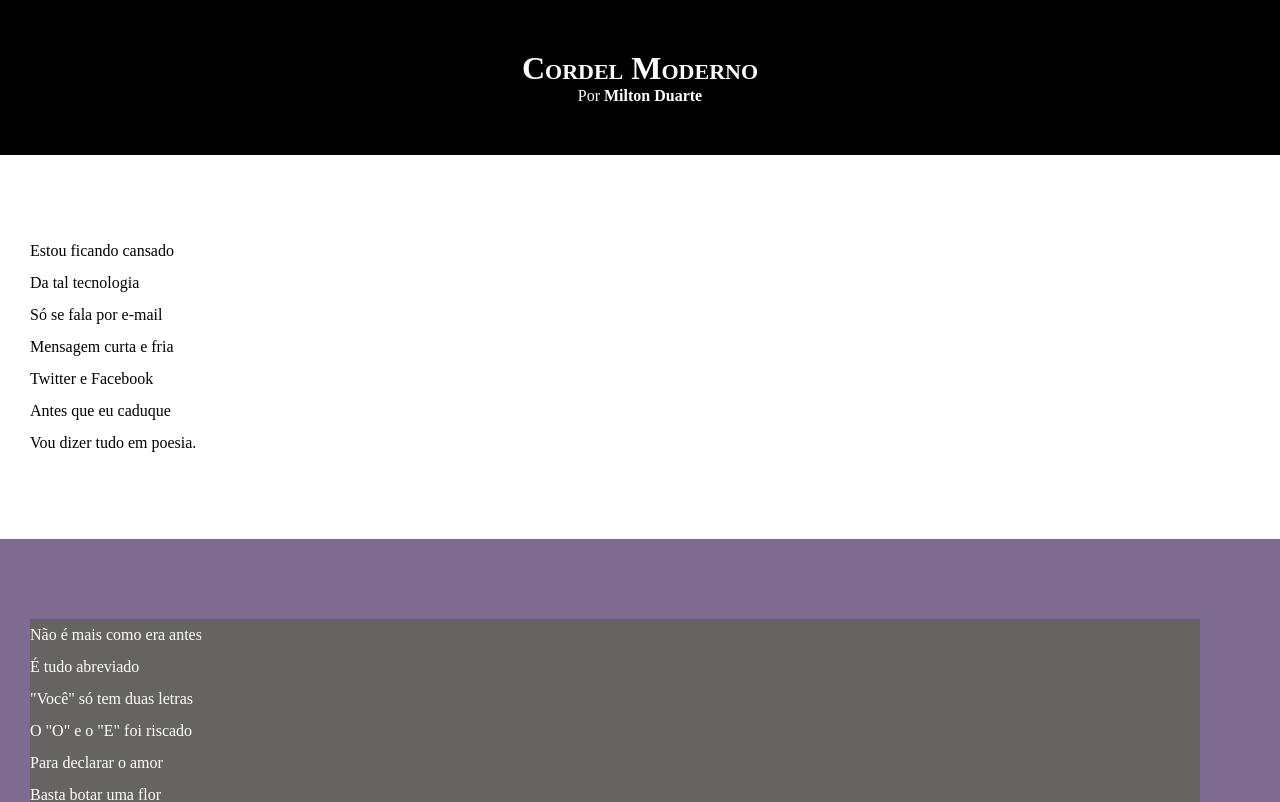
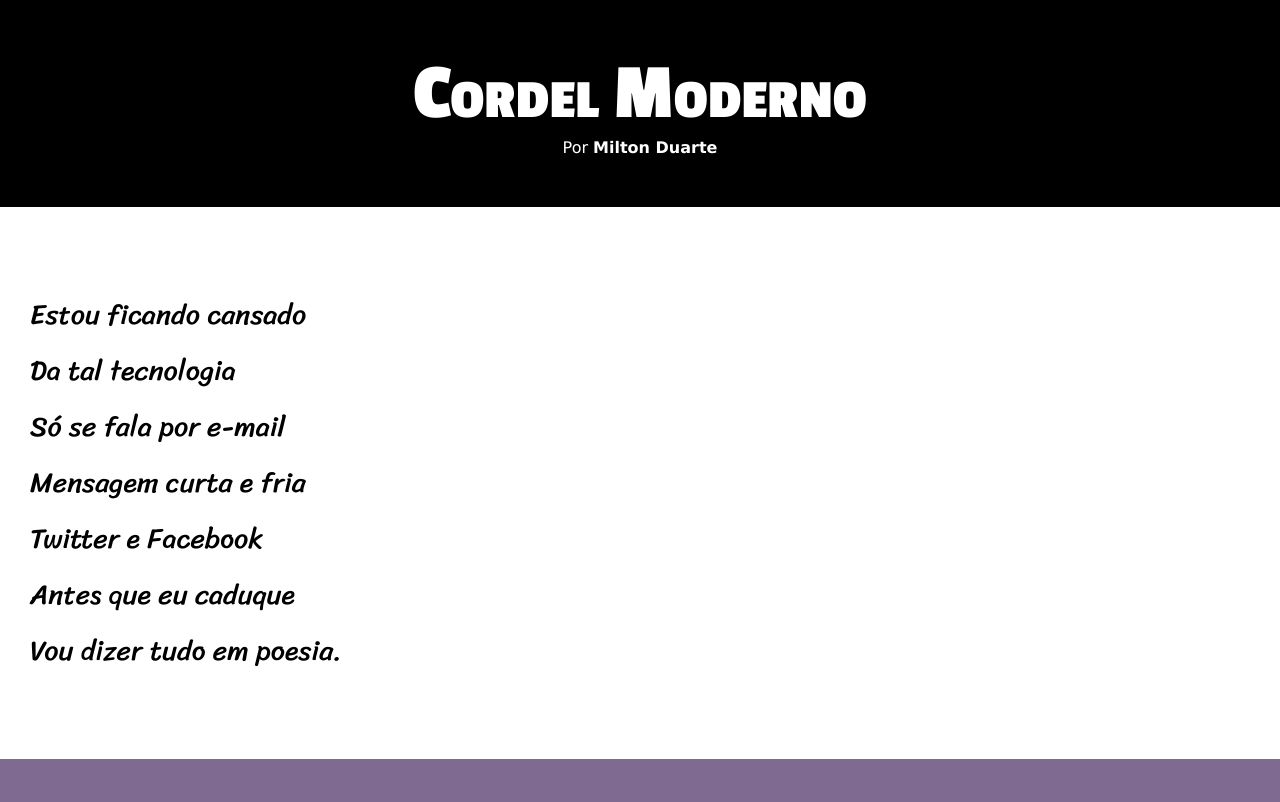
Before and after one commit to LUANNICOLUZZI/HTML-CSS, a plain HTML site: page Desafio0d12/index.html in a window 1280 px wide. Shown: the top 802 px of the page. Drawn offline with Linux system fonts and the light colour scheme.

Commit message:
Update de estilos

```diff
--- a/Desafio0d12/estilo/style.css
+++ b/Desafio0d12/estilo/style.css
@@ -1,13 +1,29 @@
 @charset "UTF-8";
+
+
+@import url('https://fonts.googleapis.com/css2?family=Bebas+Neue&family=Passion+One:wght@400;700;900&display=swap');
+
+
+@import url('https://fonts.googleapis.com/css2?family=Bebas+Neue&family=Passion+One:wght@400;700;900&family=Sriracha&display=swap');
+
+
+:root{
+
+    --fonte1: Verdana, Geneva, Tahoma, sans-serif;
+    --fonte2: 'Passion one', cursive;
+    --fonte3: 'Sriracha', cursive;
+}
 
 *{
     margin: 0px;
     padding: 0px;
+    font-size: 1em;;
 }
 
 html, body{
     min-height: 100%vh;
     background-color: darkgray;
+    font-family: var(--fonte1);
 }
 
 header{
@@ -20,6 +36,8 @@ header > h1{
     padding-top: 50px;
     text-transform: ;
     font-variant: small-caps;
+    font-family: var(--fonte2);
+    font-size: 10vh;
 }
 header >p{
     padding-bottom: 50px;
@@ -40,6 +58,8 @@ section{
     padding-bottom: 10vh;
     line-height: 2em;
     padding-left: 30px;
+    font-family: var(--fonte3);
+    font-size: 3.5vh;
 
 }
 
@@ -55,6 +75,8 @@ section.imagem{
 }
 
 section.imagem >p{
+    display:  inline-block;
+    padding: 5px;
     background-color: rgb(102, 99, 99);
     color:white
 }
```
